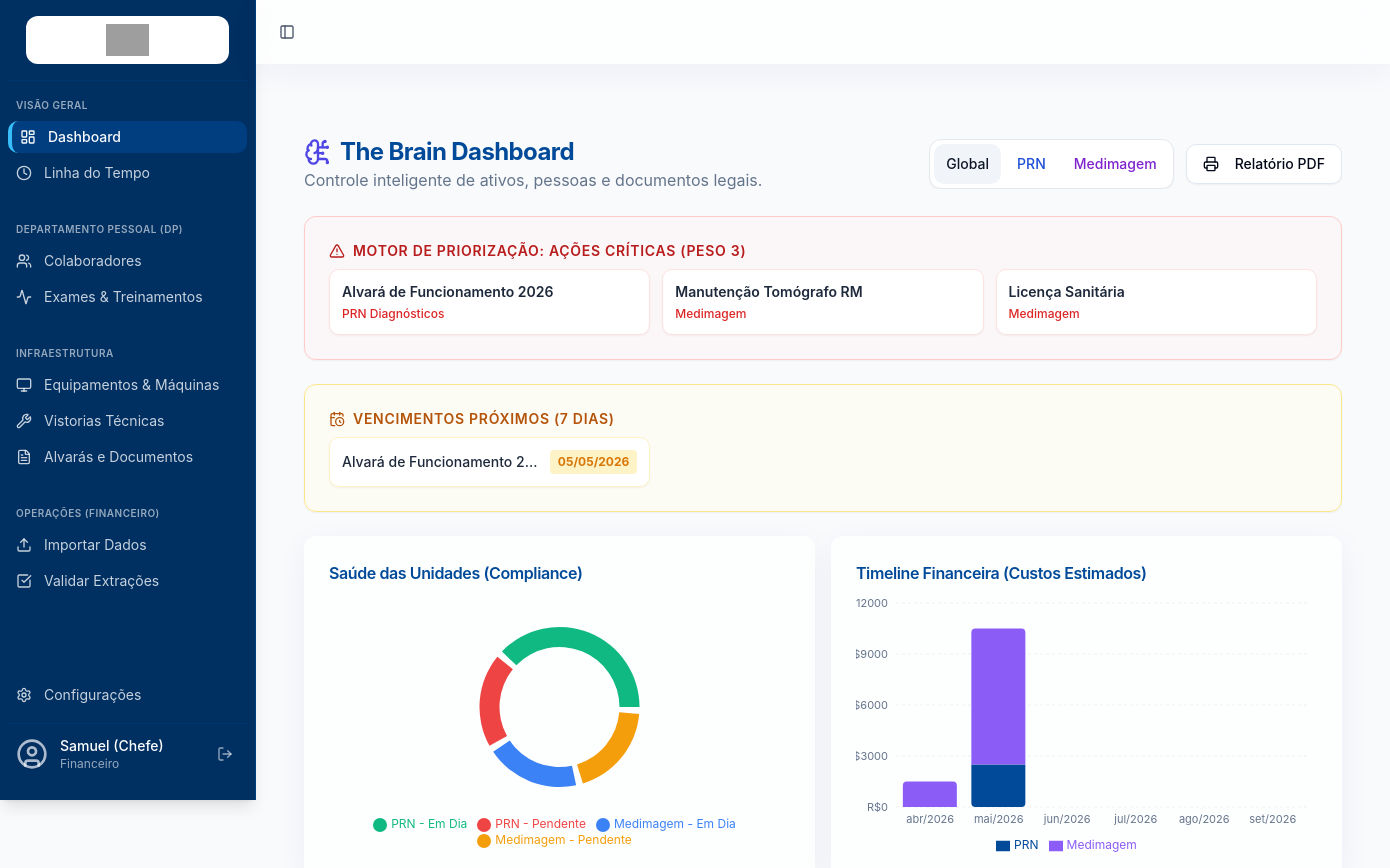
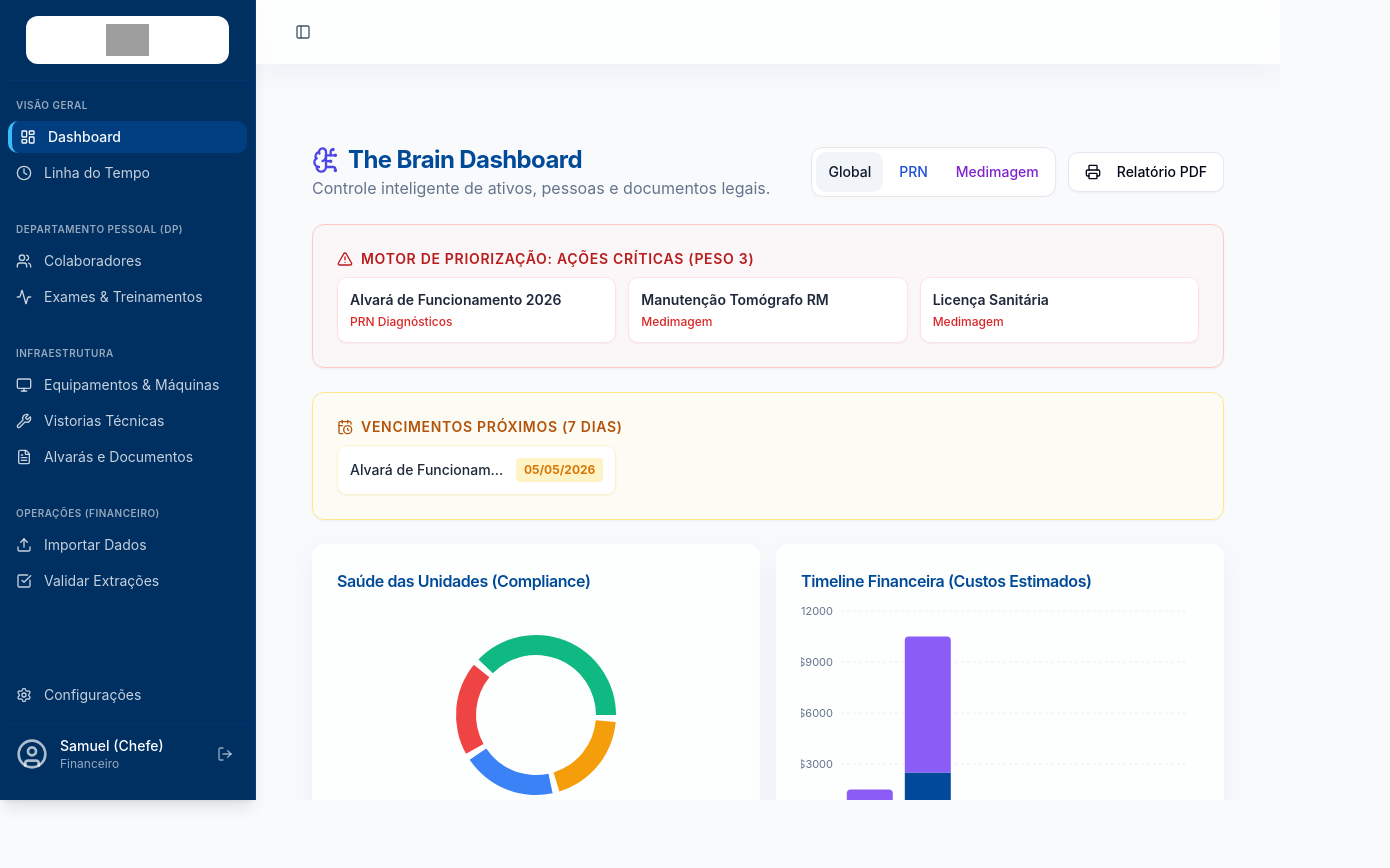
Before and after one commit to samuelklausfischer-rgb/prn-dep--pessoal-xa7nkm8fu, a React (Vite) app: page /dashboard in a window 1280 px wide. Shown: the top 868 px of the page, 1390 px wide, since content can reach past the window. After the commit the page ends 800 px from the top, so only its background shows below. Built offline with nearby package versions, Linux system fonts and the light colour scheme; grey boxes are pictures that could not be loaded.

Commit message:
Refactor: Style sidebar scrollbar and refine layout

```diff
--- a/src/components/DashboardLayout.tsx
+++ b/src/components/DashboardLayout.tsx
@@ -6,14 +6,14 @@ export function DashboardLayout() {
   return (
     <SidebarProvider>
       <AppSidebar />
-      <main className="flex-1 flex flex-col min-h-screen w-full bg-slate-50 font-sans transition-all duration-300">
-        <header className="sticky top-0 z-40 w-full glass-panel border-b rounded-none shadow-sm h-16 flex items-center px-4 shrink-0 print:hidden">
+      <main className="flex-1 flex flex-col h-screen overflow-hidden w-full bg-slate-50 font-sans transition-all duration-200 ease-linear min-w-0">
+        <header className="sticky top-0 z-40 w-full glass-panel border-b rounded-none shadow-sm h-16 flex items-center px-4 md:px-6 lg:px-8 shrink-0 print:hidden">
           <SidebarTrigger className="mr-4 text-slate-600 hover:text-[#002D5F]" />
           <div className="flex-1 flex items-center justify-end">
             {/* Optional header actions can go here */}
           </div>
         </header>
-        <div className="flex-1 overflow-auto p-4 md:p-6 animate-fade-in-up print:p-0">
+        <div className="flex-1 overflow-auto custom-scrollbar p-6 lg:p-8 animate-fade-in-up print:p-0">
           <Outlet />
         </div>
       </main>
--- a/src/main.css
+++ b/src/main.css
@@ -156,4 +156,37 @@
   .animate-fade-out {
     animation: fade-out 0.5s ease-out forwards;
   }
+
+  /* Custom Scrollbar for Main Content */
+  .custom-scrollbar::-webkit-scrollbar {
+    width: 14px;
+    height: 14px;
+  }
+  .custom-scrollbar::-webkit-scrollbar-track {
+    background: transparent;
+  }
+  .custom-scrollbar::-webkit-scrollbar-thumb {
+    @apply bg-slate-300 rounded-full border-[4px] border-solid border-transparent bg-clip-padding;
+  }
+  .custom-scrollbar::-webkit-scrollbar-thumb:hover {
+    @apply bg-slate-400;
+  }
+
+  /* Custom Scrollbar for Sidebar */
+  [data-sidebar='content']::-webkit-scrollbar {
+    width: 10px;
+    height: 10px;
+  }
+  [data-sidebar='content']::-webkit-scrollbar-track {
+    background: transparent;
+  }
+  [data-sidebar='content']::-webkit-scrollbar-thumb {
+    background: rgba(255, 255, 255, 0.15);
+    border-radius: 9999px;
+    border: 3px solid transparent;
+    background-clip: padding-box;
+  }
+  [data-sidebar='content']::-webkit-scrollbar-thumb:hover {
+    background: rgba(255, 255, 255, 0.25);
+  }
 }
```
Also changed, not shown: .skip.config.json.
